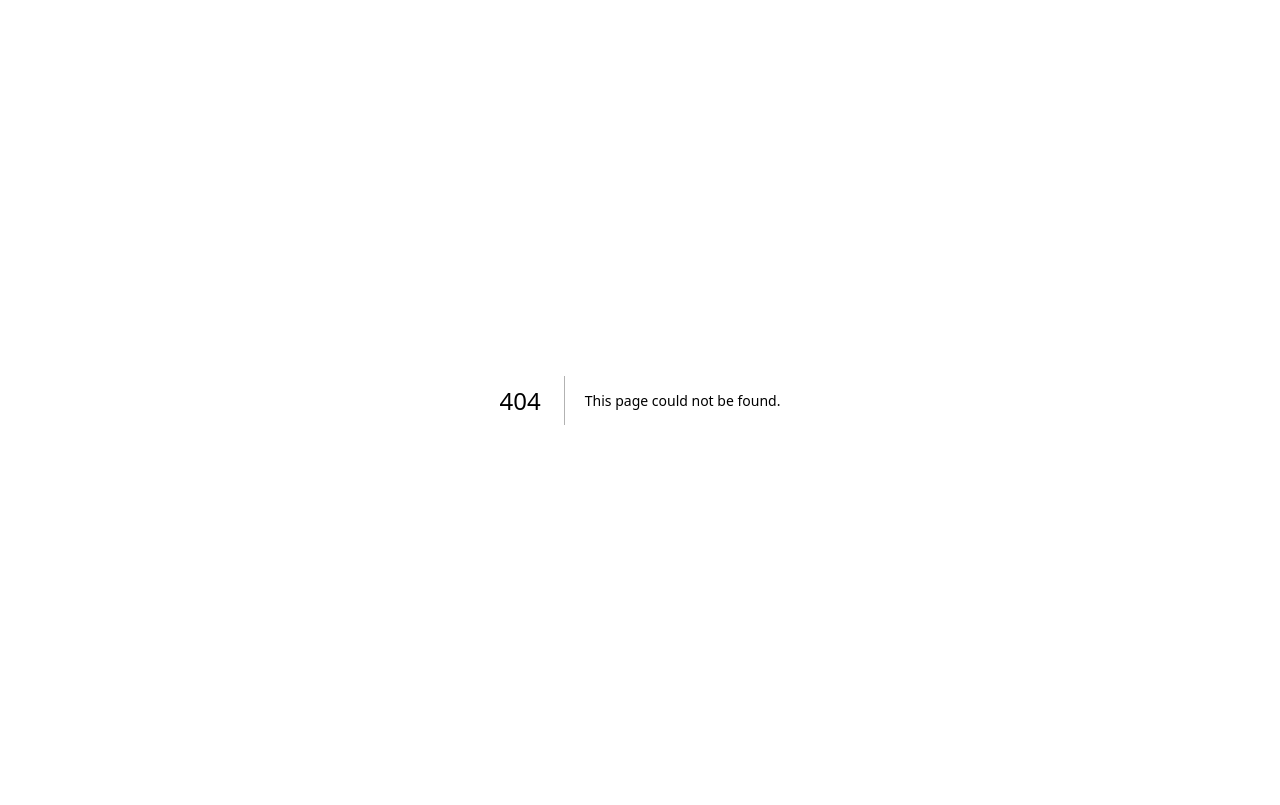
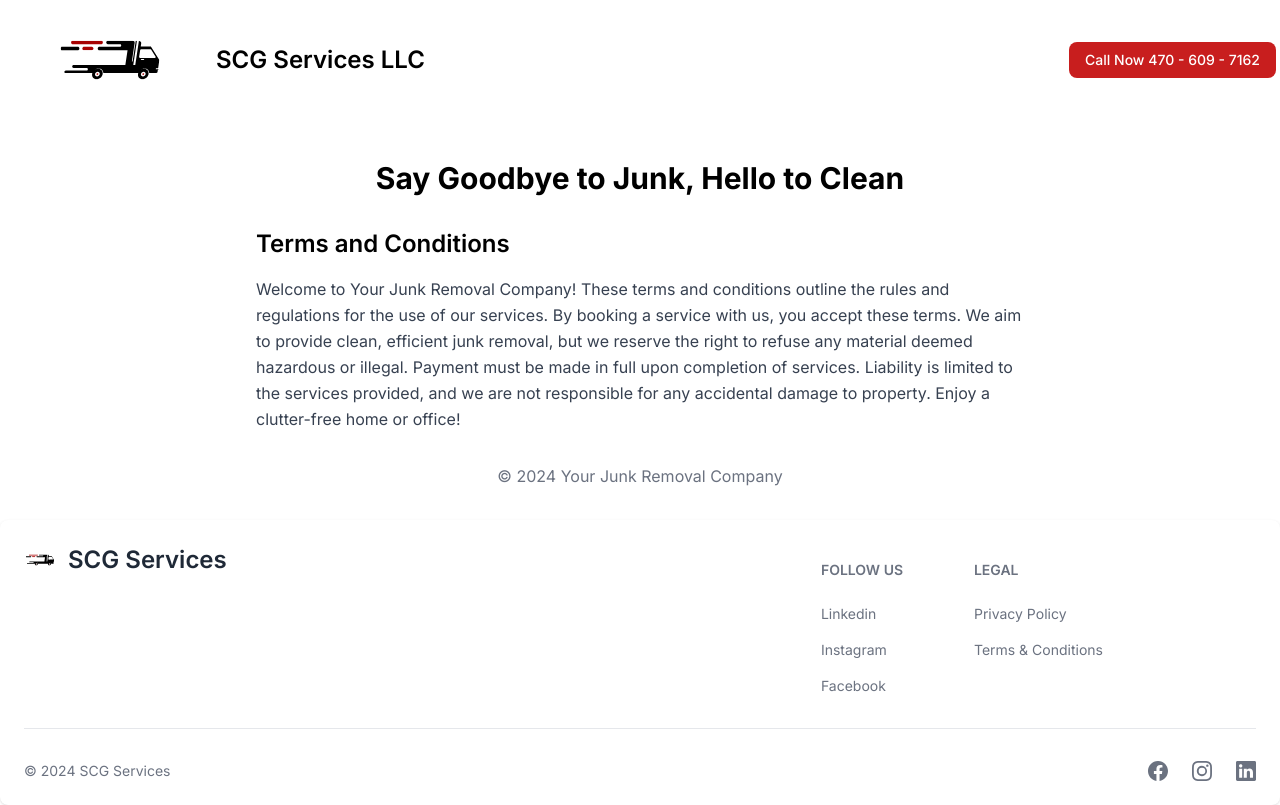
Before and after one commit to damiancanelles/scgservicesga, a Next.js app: page /terms in a window 1280 px wide. Before the commit this address had no page. Built offline with nearby package versions, Linux system fonts and the light colour scheme.

Commit message:
add terms and policies and social media

```diff
--- a/src/app/layout.tsx
+++ b/src/app/layout.tsx
@@ -1,6 +1,8 @@
 import type { Metadata } from "next";
 import { Inter } from "next/font/google";
 import "./globals.css";
+import NavBar from "@/components/navbar";
+import { FooterC } from "@/components/footer";
 
 const inter = Inter({ subsets: ["latin"] });
 
@@ -16,7 +18,11 @@ export default function RootLayout({
 }>) {
   return (
     <html lang="en">
-      <body className={inter.className}>{children}</body>
+      <body className={inter.className}>
+        <NavBar></NavBar>
+        {children}
+        <FooterC></FooterC>
+      </body>
     </html>
   );
 }
--- a/src/app/page.tsx
+++ b/src/app/page.tsx
@@ -1,17 +1,13 @@
 import About from "@/components/about";
-import { FooterC } from "@/components/footer";
 import Header from "@/components/header";
-import NavBar from "@/components/navbar";
 import Services from "@/components/services";
 
 export default function Home() {
   return (
     <main>
-      <NavBar></NavBar>
       <Header></Header>
       <Services></Services>
       <About></About>
-      <FooterC></FooterC>
     </main>
   );
 }
--- /dev/null
+++ b/src/app/policy/page.tsx
@@ -0,0 +1,50 @@
+// pages/privacy-policy.tsx
+import Head from 'next/head';
+
+const PrivacyPolicy = () => {
+  const privacyPolicy = `
+    Your Junk Removal Company is committed to protecting your privacy. This Privacy Policy outlines how we collect, use,
+    and protect any information that you provide when using our website and services.
+
+    1. **Information We Collect:** We may collect personal information such as your name, contact details, and payment information
+    when you book a service with us. We also collect non-personal information like your IP address for analytics purposes.
+
+    2. **How We Use Your Information:** The personal information we collect is used to process your requests, communicate with you,
+    and improve our services. We will never sell, distribute, or lease your personal information to third parties unless required by law.
+
+    3. **Security:** We are committed to ensuring that your information is secure. We have implemented suitable physical, electronic,
+    and managerial procedures to safeguard and secure the information we collect online.
+
+    4. **Cookies:** Our website may use cookies to enhance your experience. You can choose to accept or decline cookies through your browser settings.
+
+    5. **Third-Party Links:** Our website may contain links to other sites. We are not responsible for the privacy practices or content of
+    third-party websites.
+
+    6. **Your Consent:** By using our services, you consent to the collection and use of your information as described in this Privacy Policy.
+    We may update this policy from time to time, so please check this page periodically.
+
+    If you have any questions regarding this Privacy Policy, please contact us at privacy@yourjunkremovalcompany.com.
+  `;
+
+  return (
+    <div className="flex flex-col items-center px-4 py-8 md:pt-40">
+      <Head>
+        <title>Privacy Policy</title>
+      </Head>
+      <header className="text-center mb-8">
+        <h1 className="text-3xl font-bold">Privacy Policy</h1>
+      </header>
+      <section className="max-w-3xl">
+        <h2 className="text-2xl font-semibold mb-4">Your Privacy Matters</h2>
+        <article className="text-gray-700 leading-relaxed whitespace-pre-line">
+          <p>{privacyPolicy}</p>
+        </article>
+      </section>
+      <footer className="text-center mt-8">
+        <p className="text-gray-500">&copy; 2024 Your Junk Removal Company</p>
+      </footer>
+    </div>
+  );
+};
+
+export default PrivacyPolicy;
--- /dev/null
+++ b/src/app/terms/page.tsx
@@ -0,0 +1,36 @@
+// pages/terms-and-conditions.tsx
+import Head from 'next/head';
+
+const TermsAndConditions = () => {
+  const terms = `
+    Welcome to Your Junk Removal Company!
+    These terms and conditions outline the rules and regulations for the use of our services.
+    By booking a service with us, you accept these terms. We aim to provide clean, efficient junk removal,
+    but we reserve the right to refuse any material deemed hazardous or illegal.
+    Payment must be made in full upon completion of services.
+    Liability is limited to the services provided, and we are not responsible for any accidental damage to property.
+    Enjoy a clutter-free home or office!
+  `;
+
+  return (
+    <div className="flex flex-col items-center px-4 py-8 md:pt-40">
+      <Head>
+        <title>Terms and Conditions</title>
+      </Head>
+      <header className="text-center mb-8">
+        <h1 className="text-3xl font-bold">Say Goodbye to Junk, Hello to Clean</h1>
+      </header>
+      <section className="max-w-3xl">
+        <h2 className="text-2xl font-semibold mb-4">Terms and Conditions</h2>
+        <article className="text-gray-700 leading-relaxed">
+          <p>{terms}</p>
+        </article>
+      </section>
+      <footer className="text-center mt-8">
+        <p className="text-gray-500">&copy; 2024 Your Junk Removal Company</p>
+      </footer>
+    </div>
+  );
+};
+
+export default TermsAndConditions;
--- a/src/components/footer.tsx
+++ b/src/components/footer.tsx
@@ -2,7 +2,7 @@
 "use client";
 
 import { Footer } from "flowbite-react";
-import { BsFacebook, BsInstagram, BsTiktok } from "react-icons/bs";
+import { BsFacebook, BsInstagram, BsLinkedin } from "react-icons/bs";
 
 export function FooterC() {
   return (
@@ -21,15 +21,16 @@ export function FooterC() {
             <div>
               <Footer.Title title="Follow us" />
               <Footer.LinkGroup col>
-                <Footer.Link href="#">Linkedin</Footer.Link>
-                <Footer.Link href="#">Instagram</Footer.Link>
+                <Footer.Link href="https://www.linkedin.com/company/scg-services-llc/">Linkedin</Footer.Link>
+                <Footer.Link href="https://www.instagram.com/scgservicesga?utm_source=qr&igsh=MWw1Z3pwdDR5eG45eQ==">Instagram</Footer.Link>
+                <Footer.Link href="https://www.facebook.com/share/ZEREuPBU9amrQ35k/">Facebook</Footer.Link>
               </Footer.LinkGroup>
             </div>
             <div>
               <Footer.Title title="Legal" />
               <Footer.LinkGroup col>
-                <Footer.Link href="#">Privacy Policy</Footer.Link>
-                <Footer.Link href="#">Terms &amp; Conditions</Footer.Link>
+                <Footer.Link href="/policy">Privacy Policy</Footer.Link>
+                <Footer.Link href="/terms">Terms &amp; Conditions</Footer.Link>
               </Footer.LinkGroup>
             </div>
           </div>
@@ -38,9 +39,9 @@ export function FooterC() {
         <div className="w-full sm:flex sm:items-center sm:justify-between">
           <Footer.Copyright href="#" by="SCG Services" year={2024} />
           <div className="mt-4 flex space-x-6 sm:mt-0 sm:justify-center">
-            <Footer.Icon href="#" icon={BsFacebook} />
-            <Footer.Icon href="#" icon={BsInstagram} />
-            <Footer.Icon href="#" icon={BsTiktok} />
+            <Footer.Icon href="https://www.facebook.com/share/ZEREuPBU9amrQ35k/" icon={BsFacebook} />
+            <Footer.Icon href="https://www.instagram.com/scgservicesga?utm_source=qr&igsh=MWw1Z3pwdDR5eG45eQ==" icon={BsInstagram} />
+            <Footer.Icon href="https://www.linkedin.com/company/scg-services-llc/" icon={BsLinkedin} />
           </div>
         </div>
       </div>
--- a/src/components/navbar.tsx
+++ b/src/components/navbar.tsx
@@ -1,4 +1,5 @@
 'use client'
+import Image from 'next/image';
 
 export default function NavBar() {
     return (
```
